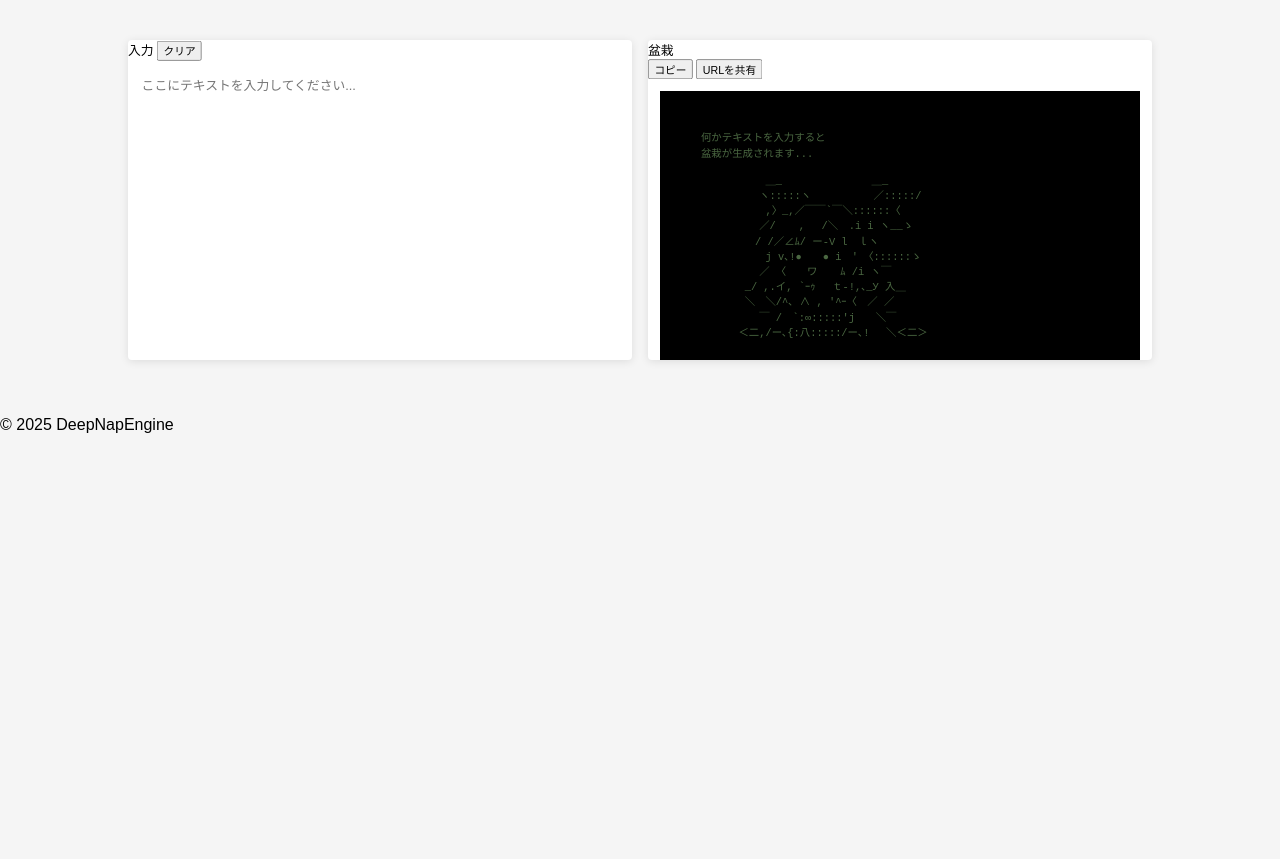
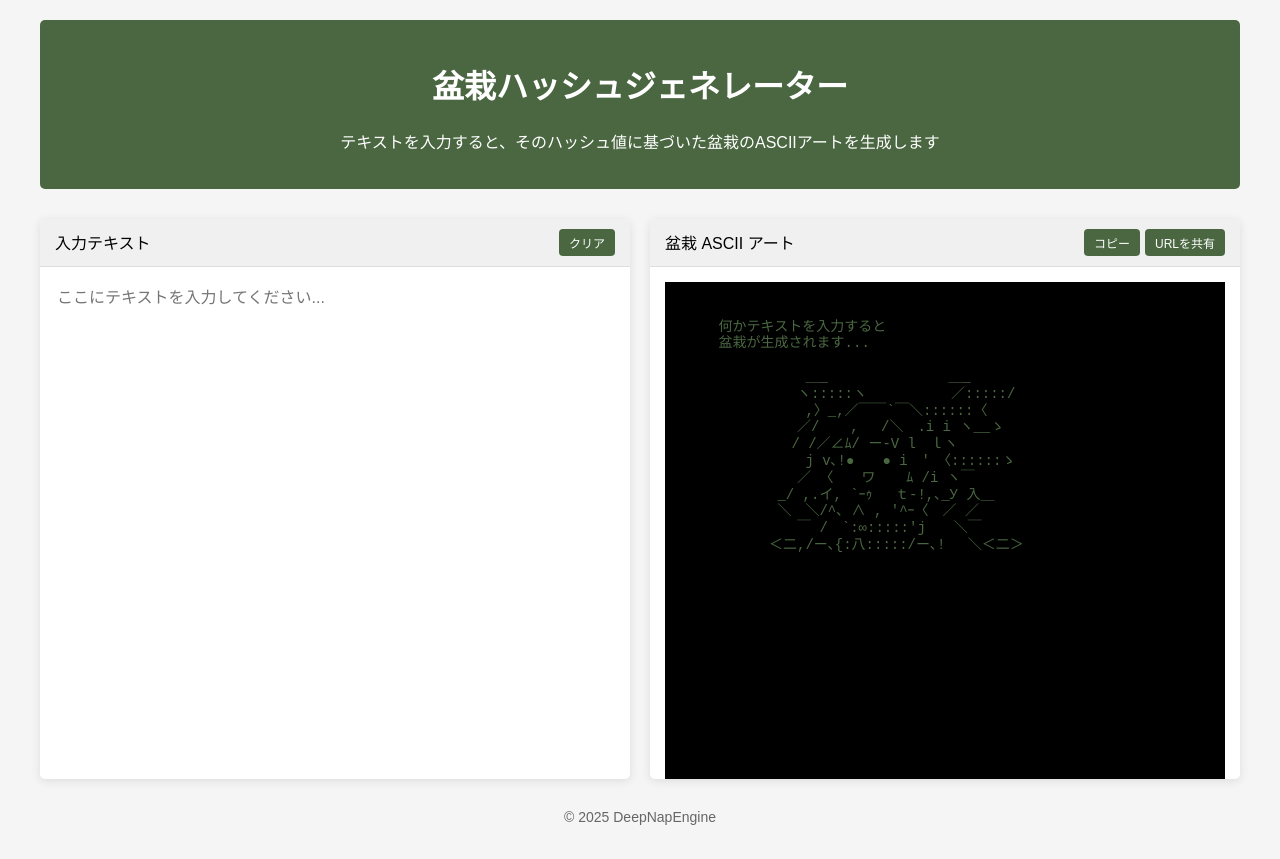
Before and after one commit to TrueRyoB/BonsaiHG, a plain HTML site: page index.html in a window 1280 px wide. Drawn offline with Linux system fonts and the light colour scheme.

Commit message:
Update index.html

```diff
--- a/index.html
+++ b/index.html
@@ -3,25 +3,32 @@
 <head>
     <meta charset="UTF-8">
     <meta name="viewport" content="width=device-width, initial-scale=1.0">
-    <link rel="icon" href="https://trueryob.github.io/BonsaiHG/bonsai.png">
     <script src="main.js" defer></script>
     <title>盆栽HG</title>
     <style>
         body {
             font-family: 'Meiryo', 'Hiragino Kaku Gothic Pro', sans-serif;
             margin: 0;
-            padding: 0 0 50px 0; /* 画面下にスクロール時の余白 */
+            padding: 0;
             background-color: #f5f5f5;
-            height: 100vh;
-            overflow-y: auto;
+        }
+        .container {
+            max-width: 1200px;
+            margin: 0 auto;
+            padding: 20px;
+        }
+        header {
+            text-align: center;
+            margin-bottom: 30px;
+            padding: 20px;
+            background-color: #4a6741;
+            color: white;
+            border-radius: 5px;
         }
         .translator {
             display: flex;
             gap: 20px;
-            height: 50vh; /* 要望通り0.5y */
-            justify-content: center;
-            transform: scale(0.8); /* 横幅も0.8xに */
-            transform-origin: center;
+            height: 70vh;
         }
         .panel {
             flex: 1;
@@ -30,31 +37,40 @@
             box-shadow: 0 2px 10px rgba(0, 0, 0, 0.1);
             display: flex;
             flex-direction: column;
-            min-height: 100%;
             position: relative;
+        }
+        .panel-header {
+            padding: 10px 15px;
+            background-color: #f0f0f0;
+            border-bottom: 1px solid #ddd;
+            border-radius: 5px 5px 0 0;
+            display: flex;
+            justify-content: space-between;
+            align-items: center;
         }
         .panel-content {
             flex: 1;
             padding: 15px;
-            overflow-y: auto;
+            overflow: auto;
             position: relative;
         }
         textarea {
             width: 100%;
+            height: 100%;
             border: none;
             resize: none;
             font-size: 16px;
             font-family: 'Meiryo', 'Hiragino Kaku Gothic Pro', sans-serif;
-            overflow: hidden;
-            min-height: 80vh
         }
         textarea:focus {
             outline: none;
         }
-        textarea.auto-expand {
-            height: auto;
-            min-height: 100%;
-            overflow-y: hidden;
+        pre {
+            white-space: pre-wrap;
+            margin: 0;
+            font-family: monospace;
+            font-size: 14px;
+            line-height: 1.2;
         }
         .bonsai-container {
             background-color: #000;
@@ -63,14 +79,53 @@
             height: 100%;
             overflow: auto;
         }
+        footer {
+            text-align: center;
+            margin-top: 30px;
+            color: #666;
+            font-size: 14px;
+        }
+        .copy-button, .clear-button {
+            background-color: #4a6741;
+            color: white;
+            border: none;
+            border-radius: 4px;
+            padding: 5px 10px;
+            cursor: pointer;
+            font-size: 12px;
+        }
+        .copy-button:hover, .clear-button:hover {
+            background-color: #3a5331;
+        }
+        .button-group {
+            display: flex;
+            gap: 5px;
+        }
+        .share-link {
+            margin-top: 10px;
+            text-align: center;
+            font-size: 14px;
+        }
+        #share-url {
+            width: 100%;
+            padding: 5px;
+            margin-top: 5px;
+            border: 1px solid #ddd;
+            border-radius: 4px;
+        }
     </style>
 </head>
 <body>
     <div class="container">
+        <header>
+            <h1>盆栽ハッシュジェネレーター</h1>
+            <p>テキストを入力すると、そのハッシュ値に基づいた盆栽のASCIIアートを生成します</p>
+        </header>
+
         <div class="translator">
             <div class="panel">
                 <div class="panel-header">
-                    <span>入力</span>
+                    <span>入力テキスト</span>
                     <button id="clear-button" class="clear-button">クリア</button>
                 </div>
                 <div class="panel-content">
@@ -79,7 +134,7 @@
             </div>
             <div class="panel">
                 <div class="panel-header">
-                    <span>盆栽</span>
+                    <span>盆栽 ASCII アート</span>
                     <div class="button-group">
                         <button id="copy-button" class="copy-button">コピー</button>
                         <button id="share-button" class="copy-button">URLを共有</button>
@@ -101,18 +156,5 @@
             <p>&copy; 2025 DeepNapEngine</p>
         </footer>
     </div>
-    <script>
-        const textarea = document.getElementById('input-text');
-        const minHeight = window.innerHeight * 0.5 * 0.8; // 0.5y × 0.8
-
-        function adjustHeight() {
-            textarea.style.height = 'auto';
-            textarea.style.height = Math.max(minHeight, textarea.scrollHeight) + 'px';
-        }
-
-        textarea.addEventListener('input', adjustHeight);
-        window.addEventListener('load', adjustHeight);
-    </script>
-
 </body>
 </html>
```
